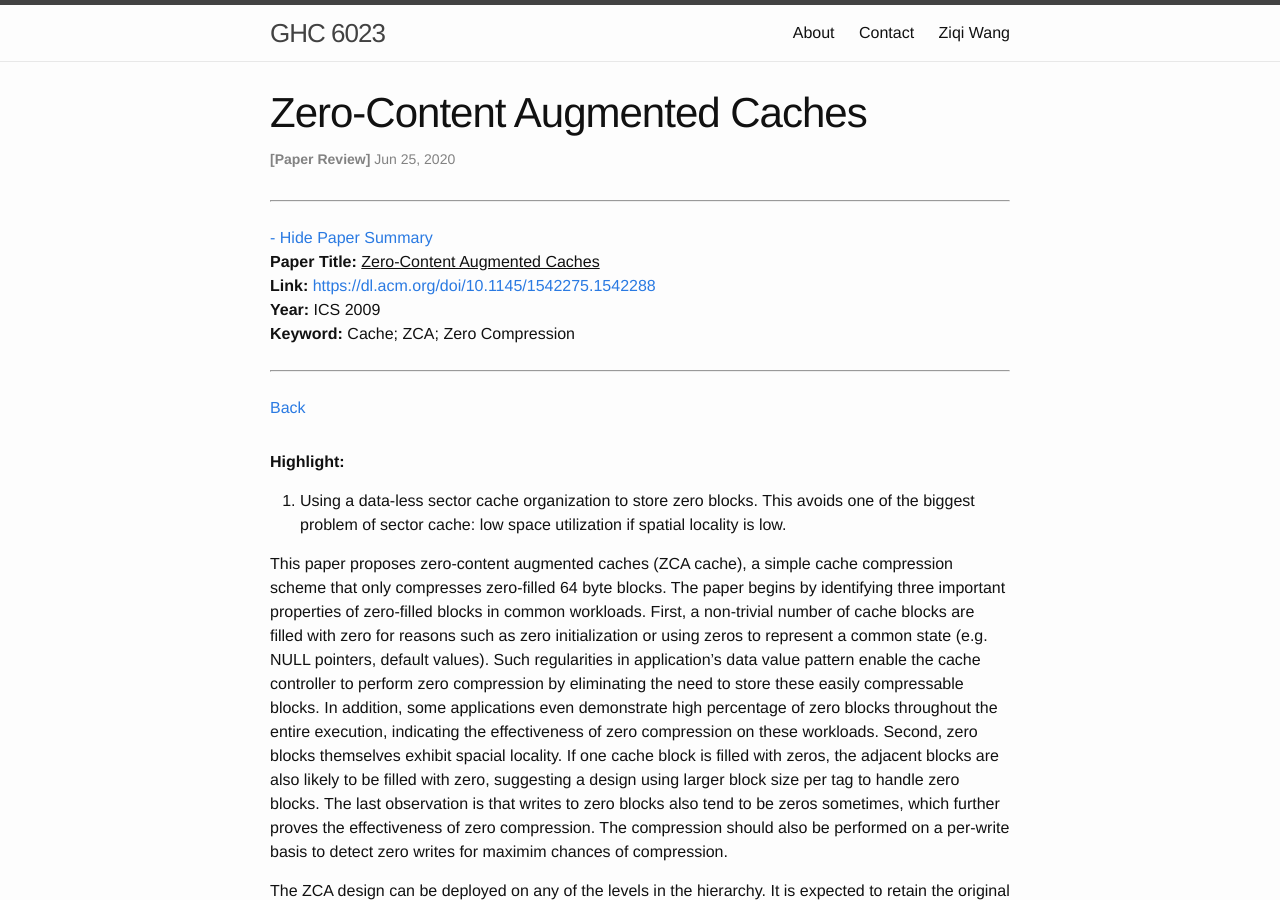
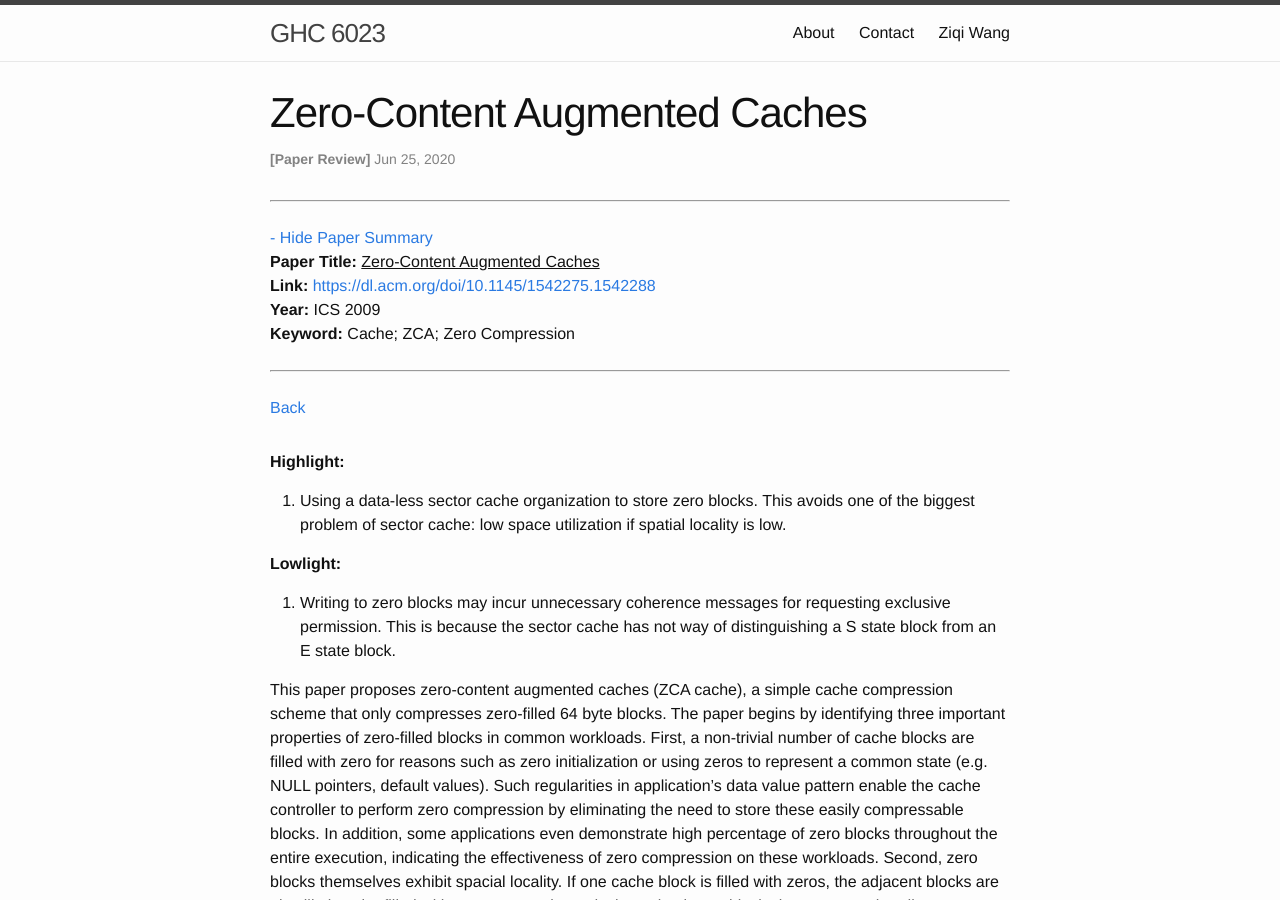
Before and after one commit to wangziqi2013/wangziqi2013.github.io, a Jekyll site: the page built from _posts/2020-06-25-zca.markdown, in a window 1280 px wide and 900 px high. Built offline with Jekyll 4.4.1, drawn with Linux system fonts in a browser that asks for light colours.

Commit message:
Adding lowlight

```diff
--- a/_posts/2020-06-25-zca.markdown
+++ b/_posts/2020-06-25-zca.markdown
@@ -17,6 +17,11 @@ version_mgmt:
 
 1. Using a data-less sector cache organization to store zero blocks. This avoids one of the biggest problem of sector
    cache: low space utilization if spatial locality is low.
+
+**Lowlight:**
+
+1. Writing to zero blocks may incur unnecessary coherence messages for requesting exclusive permission. This is
+   because the sector cache has not way of distinguishing a S state block from an E state block.
 
 This paper proposes zero-content augmented caches (ZCA cache), a simple cache compression scheme that only compresses
 zero-filled 64 byte blocks. The paper begins by identifying three important properties of zero-filled blocks in
```
